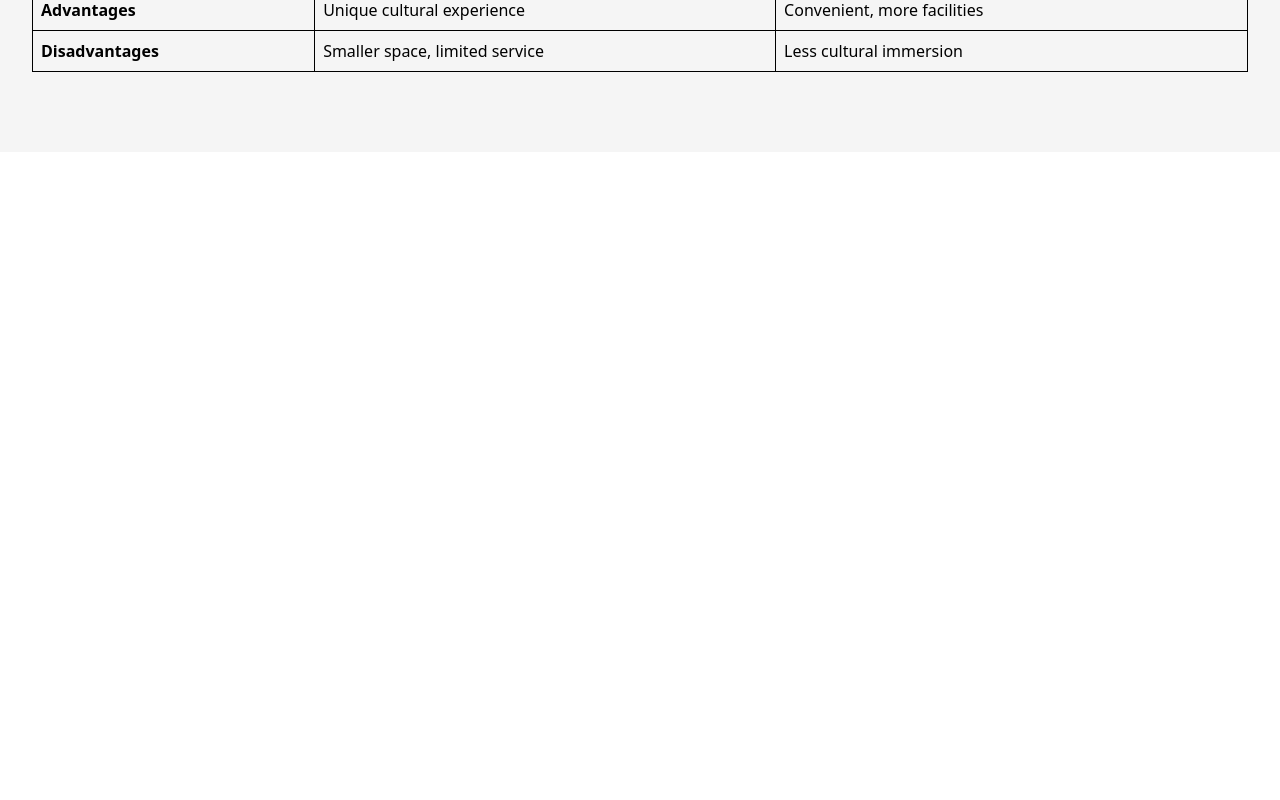
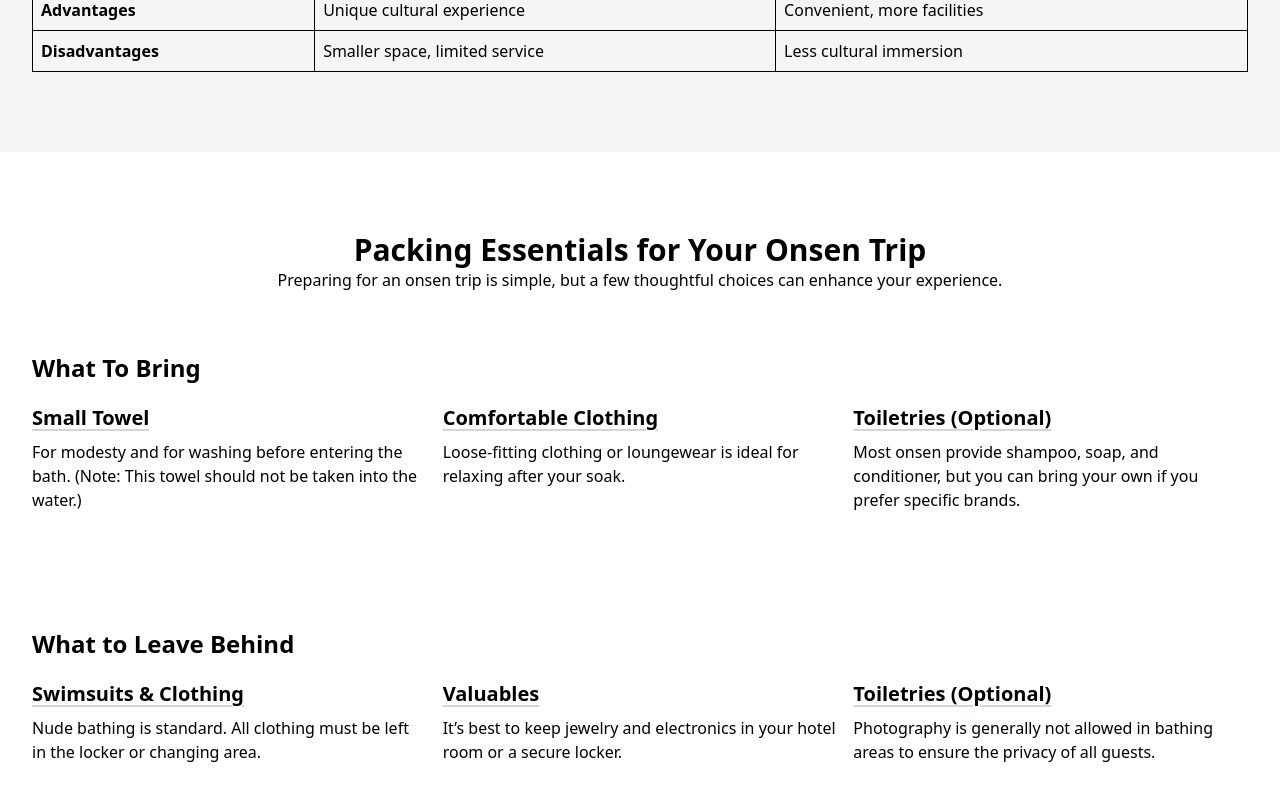
Before and after one commit to elriot/JapanOnsenTour, a React (Vite) app in the folder japan-onsen-tour/: page / in a window 1280 px wide. Shown: the part 4237-5037 px from the top of the page. Before the commit the page ends 4389 px from the top, so only its background shows below. Built offline with nearby package versions, Linux system fonts and the light colour scheme.

Commit message:
Finished PackingEssensial Block

```diff
--- a/japan-onsen-tour/src/App.jsx
+++ b/japan-onsen-tour/src/App.jsx
@@ -6,6 +6,7 @@ import BeforeYouGo from "./pages/BeforeYouGo";
 import Etiquette from "./pages/Etiquette";
 import Tattoo from "./pages/Tattoo";
 import RyokanHotel from "./pages/RyokanHotel";
+import PackingEssensial from "./pages/PackingEssensial";
 
 function App() {
   return (
@@ -19,6 +20,7 @@ function App() {
 		<Etiquette className="bg-odd"/>
 		<Tattoo className="bg-even"/>
 		<RyokanHotel className="bg-odd"/>
+		<PackingEssensial className="even"/>
     </>
   );
 }
--- /dev/null
+++ b/japan-onsen-tour/src/components/ItemCard.jsx
@@ -0,0 +1,11 @@
+function ItemCard({title, description, className=""}){
+
+	return (
+		<div className={`w-full md:w-1/3 pb-10 ${className}`}>
+			<h4 className="text-xl font-semibold mb-2 underline underline-offset-4 decoration-gray-300">{title}</h4>
+			<p>{description}</p>
+		</div>
+	);
+}
+
+export default ItemCard;
--- /dev/null
+++ b/japan-onsen-tour/src/components/SubTitle.jsx
@@ -0,0 +1,11 @@
+function SubTitle({children, className = "", center="false"}){
+	const extraClass = center === "true" ? "text-center" : "";
+
+	return (
+		<p className={`text-2xl font-bold mb-5 ${className} ${extraClass}`}>
+			{children}
+		</p>
+	);
+}
+
+export default SubTitle;
--- /dev/null
+++ b/japan-onsen-tour/src/pages/PackingEssensial.jsx
@@ -0,0 +1,33 @@
+import Heading2 from "../components/Heading2";
+import SubTitle from "../components/SubTitle";
+import ItemCard from "../components/ItemCard";
+import ResponsiveRow from "../components/ResponsiveRow";
+import Section from "../components/Section";
+
+
+function PackingEssensial({className= ""}){
+	return (
+		<Section className={className}>
+			<Heading2 center="true">Packing Essentials for Your Onsen Trip</Heading2>
+			<p className="text-center pb-15">
+				Preparing for an onsen trip is simple, but a few thoughtful choices can enhance your experience.
+			</p>
+
+			<SubTitle>What To Bring</SubTitle>
+			<ResponsiveRow className="pb-15">
+				<ItemCard title="Small Towel" description="For modesty and for washing before entering the bath. (Note: This towel should not be taken into the water.)" />
+				<ItemCard title="Comfortable Clothing" description="Loose-fitting clothing or loungewear is ideal for relaxing after your soak." />
+  				<ItemCard title="Toiletries (Optional)" description="Most onsen provide shampoo, soap, and conditioner, but you can bring your own if you prefer specific brands." />
+			</ResponsiveRow>
+
+			<SubTitle>What to Leave Behind</SubTitle>
+			<ResponsiveRow>
+				<ItemCard title="Swimsuits & Clothing" description="Nude bathing is standard. All clothing must be left in the locker or changing area." />
+				<ItemCard title="Valuables" description="It’s best to keep jewelry and electronics in your hotel room or a secure locker." />
+  				<ItemCard title="Toiletries (Optional)" description="Photography is generally not allowed in bathing areas to ensure the privacy of all guests." />
+			</ResponsiveRow>
+		</Section>
+	);
+}
+
+export default PackingEssensial;
```
